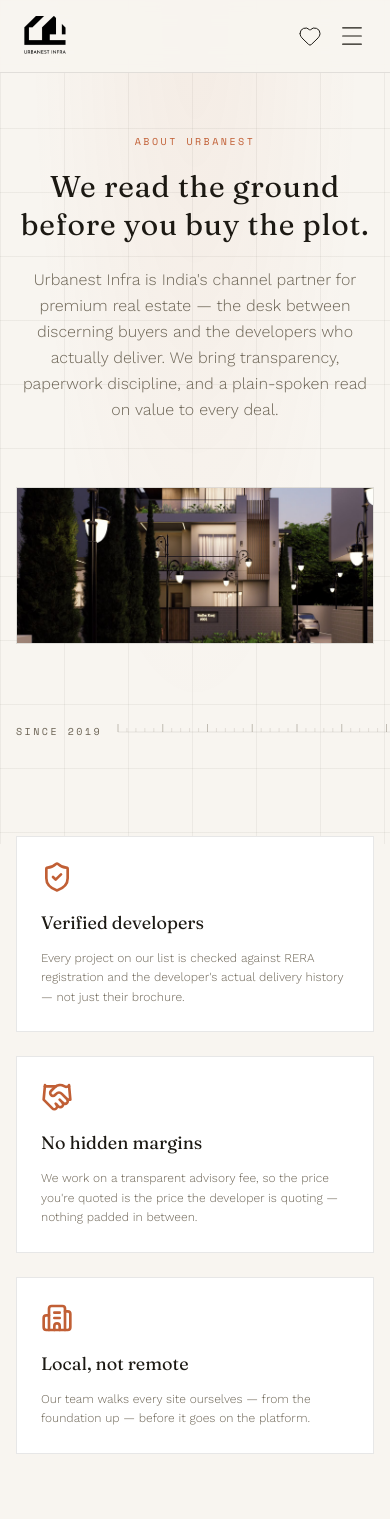
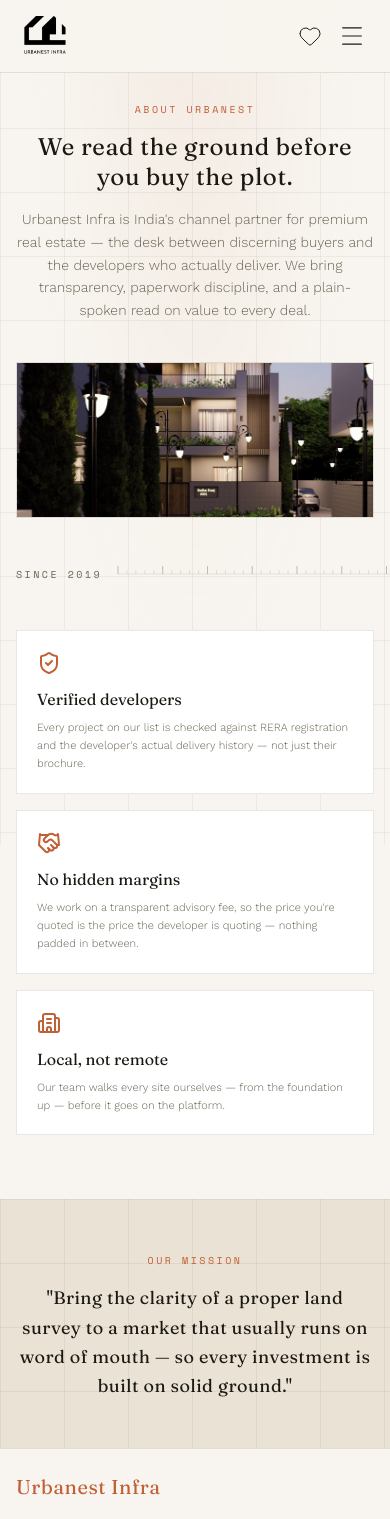
Before and after one commit to armansingh1196/Urbanest-Infra, a Next.js app: page /about in a window 390 px wide. Shown: the top 1519 px of the page. Built offline with nearby package versions, Linux system fonts and the light colour scheme.

Commit message:
style: optimize About page mobile layout and fix search form overlap

```diff
--- a/src/app/about/page.tsx
+++ b/src/app/about/page.tsx
@@ -3,60 +3,60 @@
 
 export default function AboutPage() {
   return (
-    <div className="pt-32 min-h-screen">
-      <div className="max-w-5xl mx-auto px-4 md:px-16 text-center mb-16 md:mb-20">
+    <div className="pt-24 md:pt-32 min-h-screen">
+      <div className="max-w-5xl mx-auto px-4 md:px-16 text-center mb-10 md:mb-20">
         <span className="font-mono text-[10px] md:text-[11px] uppercase tracking-[0.25em] text-primary">About Urbanest</span>
-        <h1 className="text-3xl sm:text-4xl md:text-6xl font-serif tracking-wide mt-4 mb-6 md:mb-8 leading-tight">
+        <h1 className="text-2xl sm:text-4xl md:text-6xl font-serif tracking-wide mt-3 md:mt-4 mb-4 md:mb-8 leading-tight">
           We read the ground before you buy the plot.
         </h1>
-        <p className="text-muted-foreground font-light text-base md:text-lg leading-relaxed max-w-3xl mx-auto">
+        <p className="text-muted-foreground font-light text-sm md:text-lg leading-relaxed max-w-3xl mx-auto">
           Urbanest Infra is India&apos;s channel partner for premium real estate — the desk
           between discerning buyers and the developers who actually deliver. We bring
           transparency, paperwork discipline, and a plain-spoken read on value to every deal.
         </p>
       </div>
 
-      <div className="max-w-5xl mx-auto px-4 md:px-16 mb-20">
+      <div className="max-w-5xl mx-auto px-4 md:px-16 mb-12 md:mb-20">
         <div className="relative aspect-[16/7] overflow-hidden border border-border plan-corners">
           <img src="/images/about-01.jpeg" alt="Urbanest Infra project elevation" className="w-full h-full object-cover" />
         </div>
       </div>
 
-      <div className="max-w-7xl mx-auto px-4 md:px-16 mb-24">
+      <div className="max-w-7xl mx-auto px-4 md:px-16 mb-12 md:mb-24">
         <ScaleDivider label="Since 2019" className="text-muted-foreground" />
       </div>
 
-      <div className="max-w-7xl mx-auto px-4 md:px-16 grid grid-cols-1 md:grid-cols-3 gap-6 md:gap-8 mb-20 md:mb-32">
-        <div className="plan-corners bg-card border border-border p-6 md:p-8">
-          <ShieldCheck className="w-8 h-8 text-primary mb-4" />
-          <h3 className="font-serif text-lg sm:text-xl mb-3">Verified developers</h3>
-          <p className="text-muted-foreground font-light text-xs sm:text-sm leading-relaxed">
+      <div className="max-w-7xl mx-auto px-4 md:px-16 grid grid-cols-1 md:grid-cols-3 gap-4 md:gap-8 mb-16 md:mb-32">
+        <div className="plan-corners bg-card border border-border p-5 md:p-8">
+          <ShieldCheck className="w-6 h-6 md:w-8 md:h-8 text-primary mb-3 md:mb-4" />
+          <h3 className="font-serif text-base md:text-xl mb-2 md:mb-3">Verified developers</h3>
+          <p className="text-muted-foreground font-light text-[11px] md:text-sm leading-relaxed">
             Every project on our list is checked against RERA registration and the
             developer&apos;s actual delivery history — not just their brochure.
           </p>
         </div>
-        <div className="plan-corners bg-card border border-border p-6 md:p-8">
-          <Handshake className="w-8 h-8 text-primary mb-4" />
-          <h3 className="font-serif text-lg sm:text-xl mb-3">No hidden margins</h3>
-          <p className="text-muted-foreground font-light text-xs sm:text-sm leading-relaxed">
+        <div className="plan-corners bg-card border border-border p-5 md:p-8">
+          <Handshake className="w-6 h-6 md:w-8 md:h-8 text-primary mb-3 md:mb-4" />
+          <h3 className="font-serif text-base md:text-xl mb-2 md:mb-3">No hidden margins</h3>
+          <p className="text-muted-foreground font-light text-[11px] md:text-sm leading-relaxed">
             We work on a transparent advisory fee, so the price you&apos;re quoted is the
             price the developer is quoting — nothing padded in between.
           </p>
         </div>
-        <div className="plan-corners bg-card border border-border p-6 md:p-8">
-          <Building2 className="w-8 h-8 text-primary mb-4" />
-          <h3 className="font-serif text-lg sm:text-xl mb-3">Local, not remote</h3>
-          <p className="text-muted-foreground font-light text-xs sm:text-sm leading-relaxed">
+        <div className="plan-corners bg-card border border-border p-5 md:p-8">
+          <Building2 className="w-6 h-6 md:w-8 md:h-8 text-primary mb-3 md:mb-4" />
+          <h3 className="font-serif text-base md:text-xl mb-2 md:mb-3">Local, not remote</h3>
+          <p className="text-muted-foreground font-light text-[11px] md:text-sm leading-relaxed">
             Our team walks every site ourselves — from the foundation up —
             before it goes on the platform.
           </p>
         </div>
       </div>
 
-      <section className="site-stone blueprint-grid py-16 md:py-24 px-4 md:px-16 w-full">
+      <section className="site-stone blueprint-grid py-12 md:py-24 px-4 md:px-16 w-full">
         <div className="max-w-4xl mx-auto text-center">
           <span className="font-mono text-[10px] md:text-[11px] uppercase tracking-[0.25em] text-primary">Our mission</span>
-          <p className="text-xl sm:text-2xl md:text-3xl font-serif tracking-wide mt-4 leading-relaxed">
+          <p className="text-lg sm:text-2xl md:text-3xl font-serif tracking-wide mt-3 md:mt-4 leading-relaxed">
             &quot;Bring the clarity of a proper land survey to a market that usually runs on
             word of mouth — so every investment is built on solid ground.&quot;
           </p>
--- a/src/app/page.tsx
+++ b/src/app/page.tsx
@@ -98,7 +98,7 @@
 
       {/* Search Section */}
       <motion.section
-        className="relative z-20 -mt-16 px-4 md:px-8 max-w-6xl mx-auto w-full"
+        className="relative z-20 mt-8 md:-mt-16 px-4 md:px-8 max-w-6xl mx-auto w-full"
         initial={{ opacity: 0, y: 50 }}
         animate={{ opacity: 1, y: 0 }}
         transition={{ duration: 0.8, delay: 0.4 }}
```
